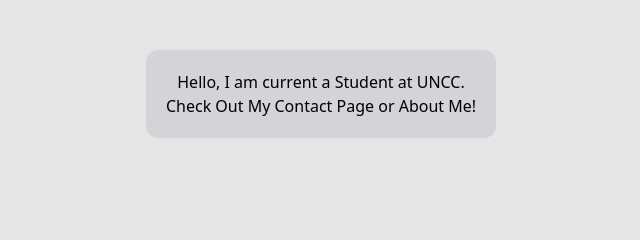
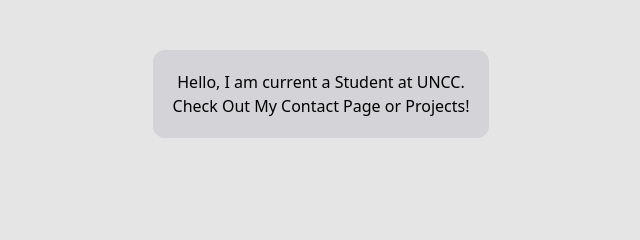
Before and after one commit to TeejMcSteez/pw, a plain HTML site: page index.html in a window 1280 px wide. Shown: the part 322-562 px from the top of the page, 319-959 px from the left. Drawn offline with nearby package versions, Linux system fonts and the light colour scheme.

Commit message:
Update index.html

```diff
--- a/index.html
+++ b/index.html
@@ -31,7 +31,7 @@
       >
         <p>
           Hello, I am current a Student at UNCC.<br />Check Out My Contact Page
-          or About Me!
+          or Projects!
         </p>
       </div>
     </main>
```
